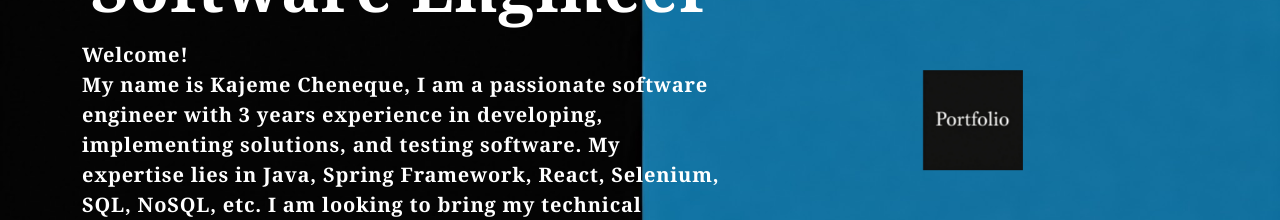
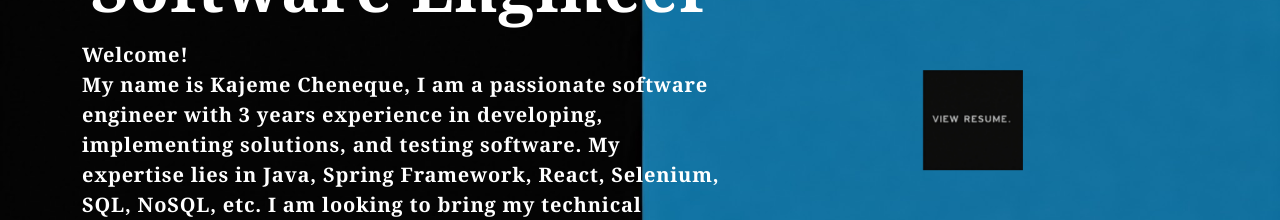
Before and after one commit to kajeme11/kajemePortfolio, a React (Create React App) app in the folder portfolio/: page / in a window 1280 px wide. Shown: the part 369-589 px from the top of the page. Built offline with nearby package versions, Linux system fonts and the light colour scheme.

Commit message:
resume pdf added

```diff
--- a/portfolio/src/components/Banner.jsx
+++ b/portfolio/src/components/Banner.jsx
@@ -1,9 +1,12 @@
 import { Container, Row, Col } from 'react-bootstrap';
 import { ArrowRightCircle } from 'react-bootstrap-icons';
-import headerImage from '../assets/portfolio2.jpeg'
-import './Banner.css'
+import resumeFile from '../assets/viewResume.jpeg';
+import './Banner.css';
+import resume from '../documents/KajemeResume_24.pdf';
+
 
 export const Banner = () => {
+
     return (
         <div className="banner" >
             <section className="banner-section" id="home">
@@ -20,7 +23,7 @@ export const Banner = () => {
                             message with your thoughts on my portfolio?,I appreciate your time and feedback thank you!</p>
                         </Col>
                         <Col xs={12} md={6} xl={5}>
-                            <img className="header-image" src={headerImage} alt={"Kajeme's Header"}/>
+                            <a href={resume} target="_blank"><img className="header-image" src={resumeFile} alt={"Kajeme's Header"}/></a>
                         </Col>
                     </Row>
                 </Container>
```
Also changed, not shown: portfolio/src/assets/viewResume.jpeg (added), 1 other file (tests, documents, lock files or other folders).
